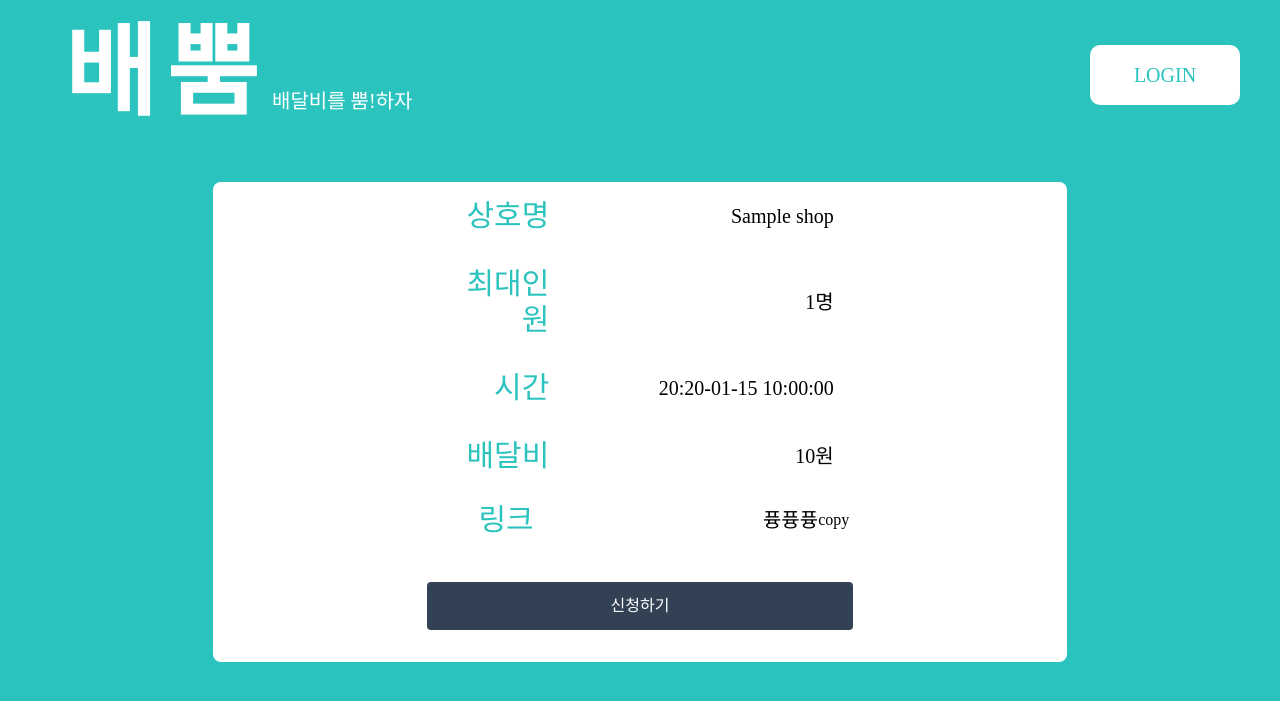
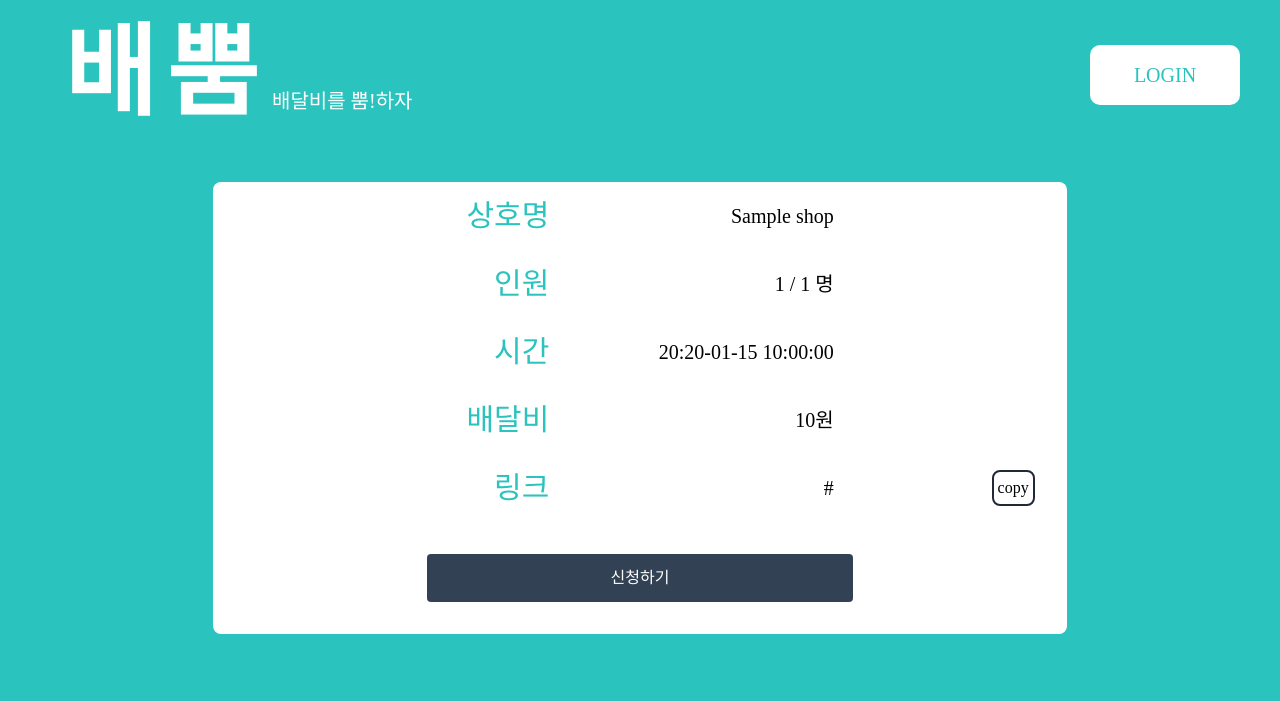
Before and after one commit to NQ-OO/BaeBBoom, a Flask app: template templates/detail.html in a window 1280 px wide. Shown: the top 701 px of the page. Run offline with Flask 2, Linux system fonts and the light colour scheme; the template is opened without the code that fills it: most values are stand-ins (such as "Sample title", 1, 10 or a date in 2020); some libraries are stand-ins or nearby versions; some web fonts are replaced.

Commit message:
[feat] Add copy function in deatail page

```diff
--- a/templates/detail.html
+++ b/templates/detail.html
@@ -45,6 +45,20 @@
       min-height: 500px;
     }
   </style>
+  <script>
+    function onClickCopy() {
+      var obj = document.getElementById("open_url");
+      var range = document.createRange();
+      range.selectNode(obj.childNodes[0]); //텍스트 정보를 Range 객체에 저장
+      var sel = window.getSelection();
+      sel.removeAllRanges(); //기존 선택정보 삭제
+      sel.addRange(range); //텍스트 정보 선택
+      document.execCommand("copy"); //복사
+      sel.removeRange(range); //선택 정보 삭제
+    }
+
+
+  </script>
 </head>
 
 <body style=" background-color: rgb(43,195,190); display: flex; flex-direction: column;">
@@ -73,8 +87,8 @@
         <text class="w-1/3 text-right text-xl">{{post.shop}}</text>
       </div>
       <div class="my-3 flex justify-center block items-center my-4 w-full">
-        <text style="text-align: right; color: rgb(43,195,190);  width:103px;" class="text-3xl">최대인원</text>
-        <text class="w-1/3 text-right text-xl">{{post.min_num}}명</text>
+        <text style="text-align: right; color: rgb(43,195,190);  width:103px;" class="text-3xl">인원</text>
+        <text class="w-1/3 text-right text-xl">{{post.user_list|length}} / {{post.min_num}} 명</text>
       </div>
       <div class="my-3 flex justify-center block items-center my-4 w-full">
         <text style="text-align: right; color: rgb(43,195,190);  width:103px;" class="text-3xl">시간</text>
@@ -84,10 +98,17 @@
         <text style="text-align: right; color: rgb(43,195,190);  width:103px;" class="text-3xl">배달비</text>
         <text class="w-1/3 text-right text-xl">{{post.delivery_cost}}원</text>
       </div>
+      <div class="my-3 flex justify-center block items-center my-4 w-full relative">
+        <text style="text-align: right; color: rgb(43,195,190);  width:103px;" class="text-3xl">링크</text>
+        <text class="w-1/3 text-right text-xl" id="open_url">{{post.open_url}}</text>
+        <button class="absolute right-8 border-gray-800 border-2 p-1 rounded-lg" onclick="onClickCopy()">
+          copy
+        </button>
+      </div>
       {% endif %}
-      <!-- <div class="my-3 flex justify-center block items-center my-4 w-full">
-        <text style="text-align: right; color: rgb(43,195,190); width:103px;" class="text-3xl">상호명</text>
-        <text class="w-1/3 text-right text-xl">{{post.shop}}</text>
+      <!-- <div class=" my-3 flex justify-center block items-center my-4 w-full">
+          <text style="text-align: right; color: rgb(43,195,190); width:103px;" class="text-3xl">상호명</text>
+          <text class="w-1/3 text-right text-xl">{{post.shop}}</text>
       </div> -->
       <!-- <div class="my-3 flex justify-center block items-center my-4 w-full">
         <text style="text-align: right; color: rgb(43,195,190);  width:103px;" class="text-3xl">최대인원</text>
@@ -102,11 +123,7 @@
         <text class="w-1/3 text-right text-xl">8000원</text>
       </div> -->
       <!-- 신청한 아이디가 user_list에 있다면 링크 보여주고 아니라면 버튼 보여주기 -->
-      <div class="my-3 flex justify-center block items-center w-full">
-        <text style="text-align: right; color: rgb(43,195,190);  width:103px;" class="text-3xl">링크</text>
-        <text class="w-1/3 text-right text-xl">퓽퓽퓽</text>
-        <button>copy</button>
-      </div>
+
       <button type="submit"
         class="w-1/2 text-center py-3 my-8 rounded bg-slate-700 text-white hover:bg-green-dark focus:outline-none">신청하기</button>
     </div>
```
